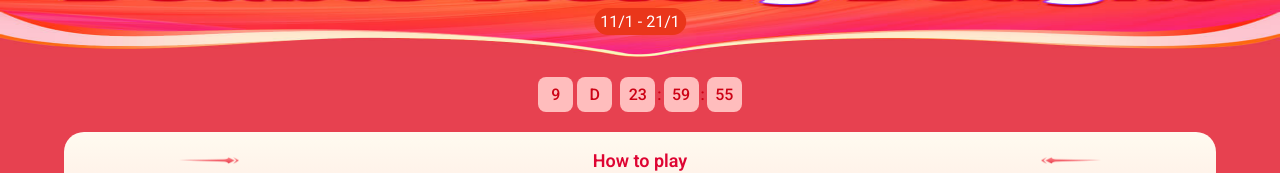
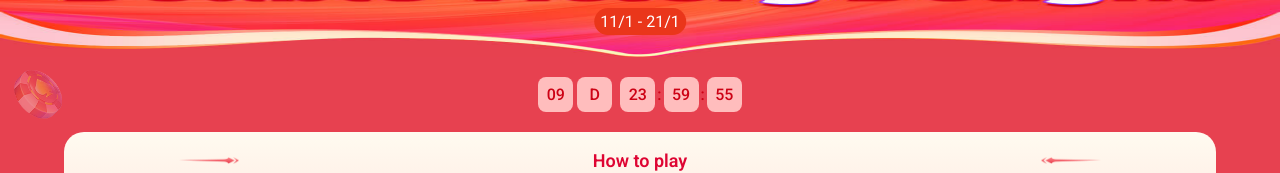
Before and after one commit to Shubham-melot/double-victory-delight, a Vue app: page / in a window 1280 px wide. Shown: the part 243-416 px from the top of the page. Built offline with nearby package versions, Linux system fonts and the light colour scheme.

Commit message:
Updated EventTimer

```diff
--- a/src/components/EventTimer.vue
+++ b/src/components/EventTimer.vue
@@ -19,7 +19,7 @@ const MIN = 60
 const HOUR = 24
 
 const updateCountdown = () => {
-    const currentDate = new Date().getTime();
+    const currentDate = new Date();
     const timeDifference = eventEndDate - currentDate
 
     if (timeDifference > 0) {
@@ -38,21 +38,23 @@ onMounted(() => updateCountdown())
 <template>
     <div class="event-timer-container">
         <div class="days-container">
-            <span>{{ remaining.days }}</span>
+            <span>{{ remaining.days.toString().padStart(2, '0') }}</span>
             <span>D</span>
         </div>
         <div class="time-container">
-            <span>{{ remaining.hours }}</span>
+            <span>{{ remaining.hours.toString().padStart(2, '0') }}</span>
             :
-            <span>{{ remaining.minutes }}</span>
+            <span>{{ remaining.minutes.toString().padStart(2, '0') }}</span>
             :
-            <span>{{ remaining.seconds }}</span>
+            <span>{{ remaining.seconds.toString().padStart(2, '0') }}</span>
         </div>
+        <img class="chip" src="../assets/images/background_chip.png" alt="chip" role="presentation" />
     </div>
 </template>
 
 <style scoped>
 .event-timer-container {
+    position: relative;
     margin-top: 20px;
     display: flex;
     justify-content: center;
@@ -82,4 +84,11 @@ span {
     width: var(--size);
     height: var(--size);
 }
+
+.chip {
+    position: absolute;
+    left: 14px;
+    max-width: 48px;
+    opacity: 0.5;
+}
 </style>
```
